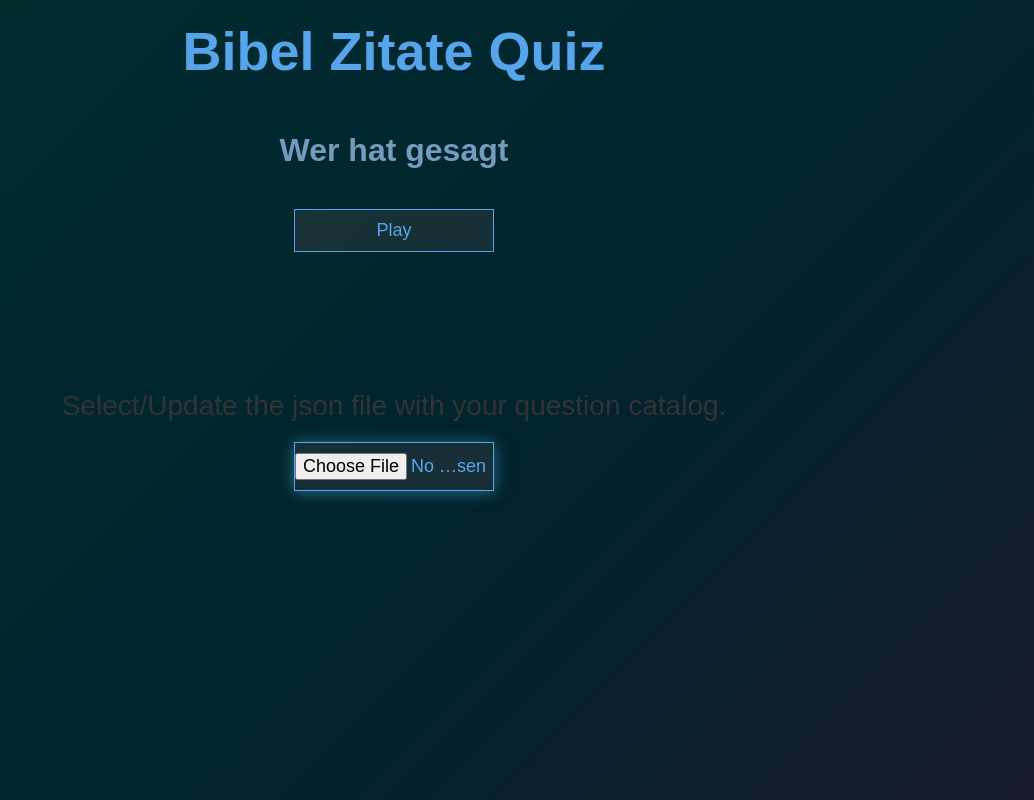
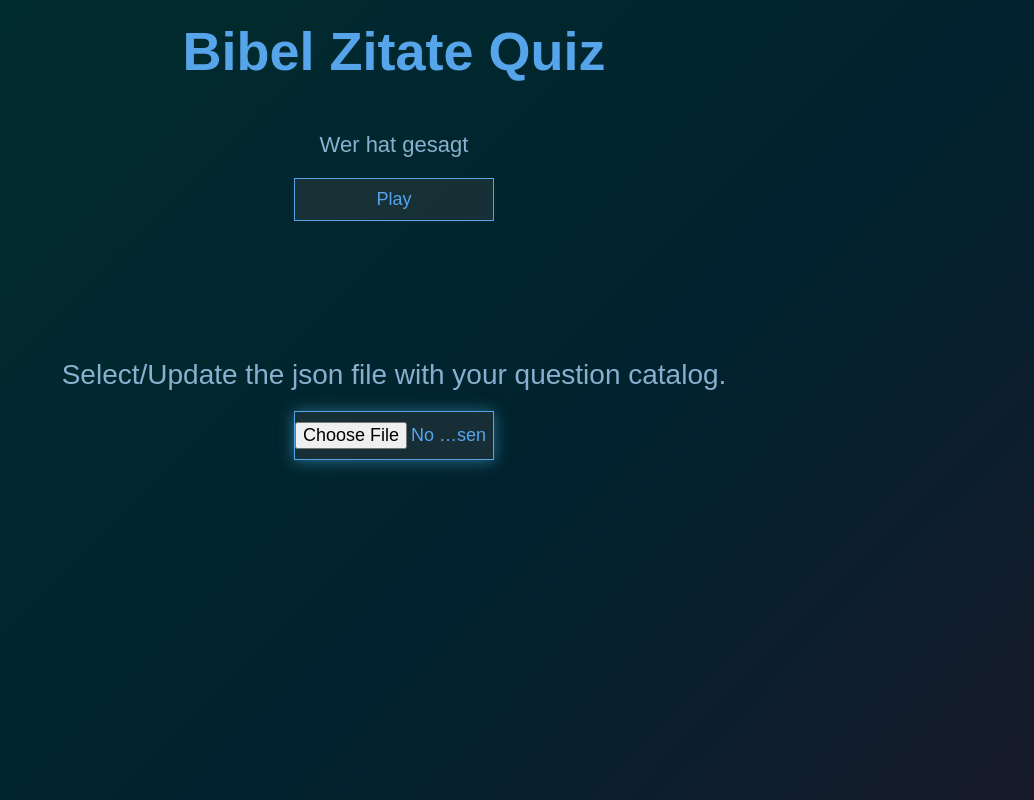
Before and after one commit to HerbertHorst/BibelQuiz, a plain HTML site: page www/Menus/startPage.html in a window 1280 px wide. Shown: the whole page, without its empty margins (246-1280 px from the left). Drawn offline with Linux system fonts and the light colour scheme.

Commit message:
small changes design

```diff
--- a/config.xml
+++ b/config.xml
@@ -2,7 +2,7 @@
 <widget
     android-versionCode = '1'
     id = 'com.HerbertHorst.BibelQuizz'
-    version = '1.6.2'
+    version = '1.6.3'
     xmlns = 'https://www.w3.org/ns/widgets'>
 
     <name>Bibel Zitate Quizz</name>
--- a/www/app.css
+++ b/www/app.css
@@ -46,13 +46,14 @@ h1 > span {
 }
 
 h2 {
-  font-size: 3.2rem;
-  margin-bottom: 4rem;
-  font-weight: 700;
-  color: #85aed4de;
+  font-size: 2.2rem;
+  margin-bottom: 2rem;
+  font-weight: 500;
+  color: #9dc4e7de;
 }
 
 h3 {
+  color: #9dc4e7de;
   font-size: 2.8rem;
   font-weight: 500;
 }
```
Also changed, not shown: Changelog.txt.
